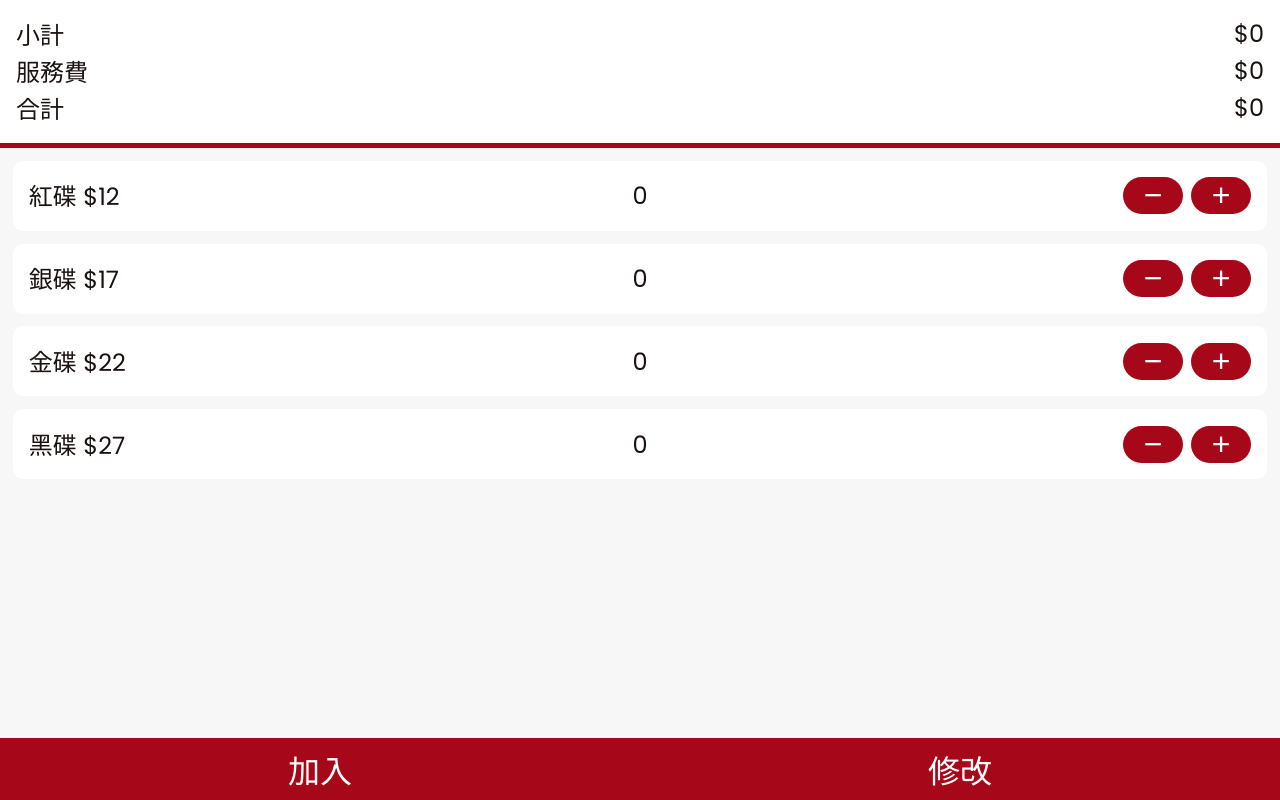
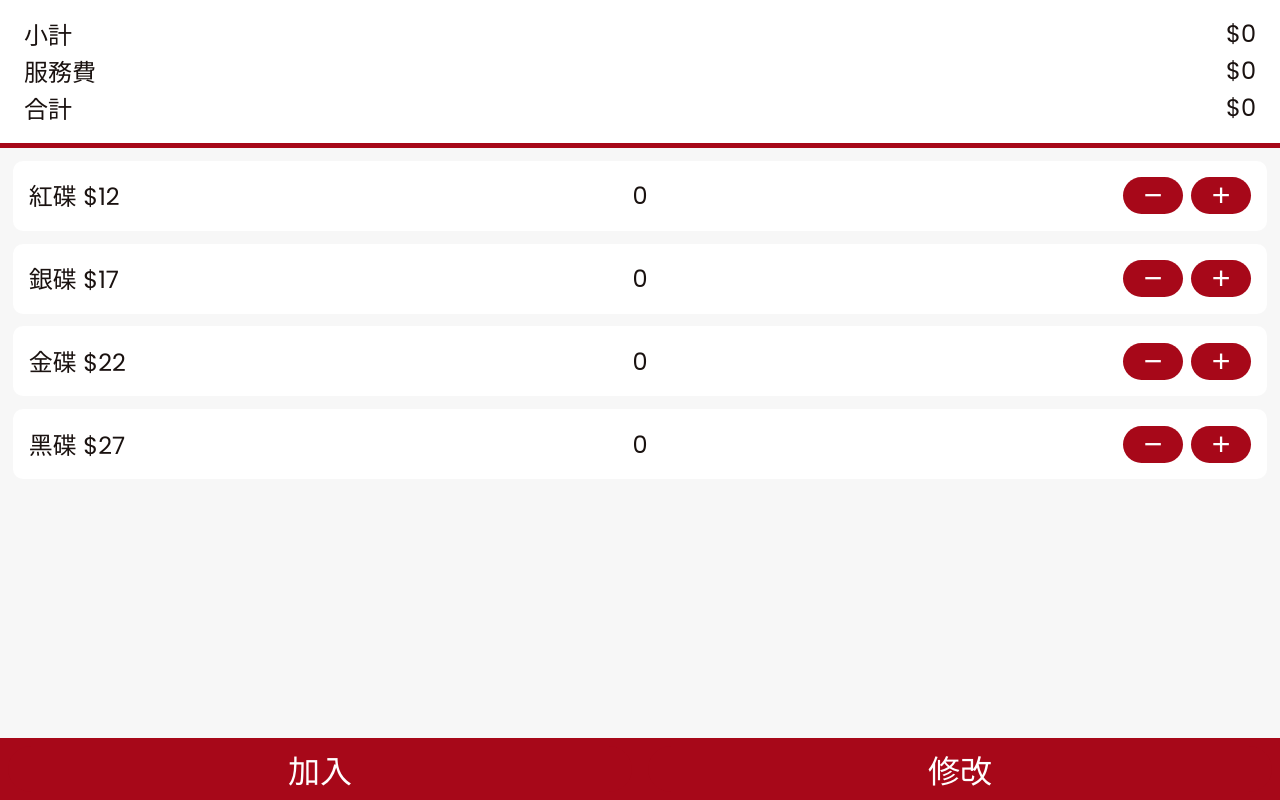
Before and after one commit to man7788/sushiro-calculator, a React (Vite) app in the folder calculator/: page / in a window 1280 px wide. Built offline with nearby package versions, Linux system fonts and the light colour scheme.

Commit message:
Update Header padding

```diff
--- a/calculator/src/Components/Header/Header.module.css
+++ b/calculator/src/Components/Header/Header.module.css
@@ -6,7 +6,7 @@
   top: 0;
   display: grid;
   font-size: 1.5rem;
-  padding: 1rem 1rem 1rem 1rem;
+  padding: 1rem 1.5rem 1rem 1.5rem;
 }
 
 .headerItem {
```
